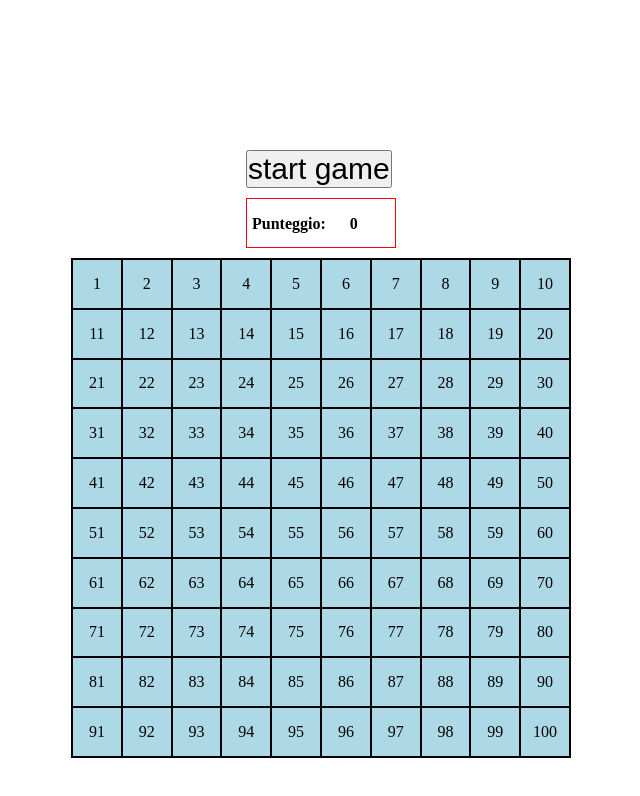
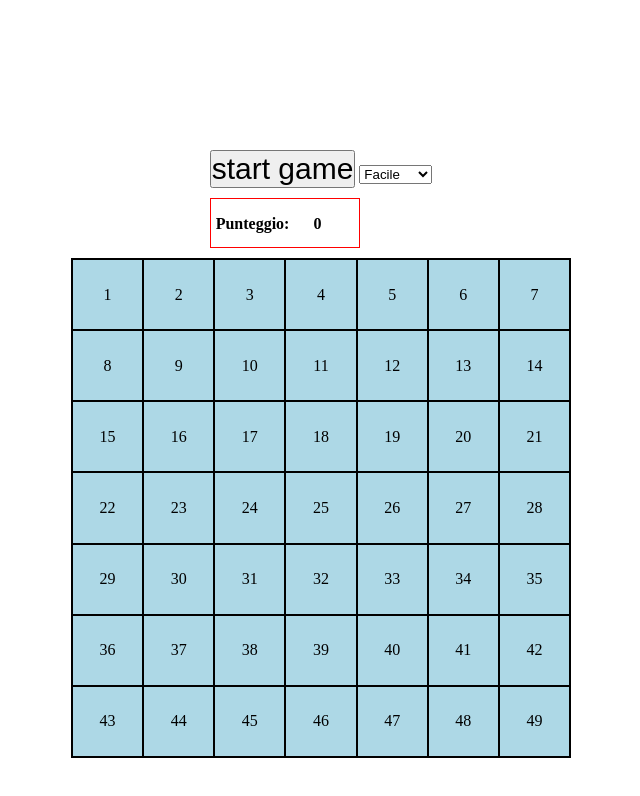
Before and after one commit to WalterCorsini/campo-minato, a plain HTML site: page index.html in a window 1280 px wide. Both pictures are taken after a click on the button "start game". Shown: the whole page, without its empty margins (319-959 px from the left). Drawn offline with Linux system fonts and the light colour scheme.

Commit message:
add difficult easy,medium,hard

```diff
--- a/css/style.css
+++ b/css/style.css
@@ -43,7 +43,26 @@ button{
     background-color: lightblue;
 }
 
-.cell{
+
+.easy{
+    display: flex;
+    align-items: center;
+    justify-content: center;
+    width: calc(100% / 7);
+    aspect-ratio: 1;
+    border: 1px solid black;
+}
+
+.medium{
+    display: flex;
+    align-items: center;
+    justify-content: center;
+    width: calc(100% / 9);
+    aspect-ratio: 1;
+    border: 1px solid black;
+}
+
+.hard{
     display: flex;
     align-items: center;
     justify-content: center;
--- a/index.html
+++ b/index.html
@@ -10,6 +10,11 @@
 <body>
     <header>
         <button id="btn-start">start game</button>
+        <select name="difficult" id="option">
+            <option value="easy">Facile</option>
+            <option value="medium">Normale</option>
+            <option value="hard">Difficile</option>
+        </select>
         <div id="result-container" class="hidden">
            <span id="result-title">Punteggio: </span>
             <span id="result"></span>
--- a/js/function.js
+++ b/js/function.js
@@ -4,8 +4,16 @@
  * @returns {object}  // element HTML
  */
 function createElem(number) {
+
   const elem = document.createElement("div");
-  elem.classList.add("cell");
+  switch(difficult){
+    case "easy":
+        elem.classList.add("easy", "cell"); break;
+    case "medium":
+        elem.classList.add("medium","cell"); break;
+    case "hard":
+        elem.classList.add("hard","cell"); break;
+  }
   elem.innerHTML = number;
   return elem;
 }
@@ -55,15 +63,15 @@ function endGame(text) {
  * @param {number} arraylength //  max number of bomb
  * @returns {object} // elemnt of bombArray
  */
-function createBomb(max, arraylength) {
+function createBomb() {
   const resultArray = [];
-  while (resultArray.length < arraylength) {
-    const rndNum = Math.floor(Math.random() * max) + 1;
+  while (resultArray.length < bomb) {
+    const rndNum = Math.floor(Math.random() * cell) + 1;
     if (!resultArray.includes(rndNum)) {
       console.log(typeof resultArray);
       resultArray.push(rndNum);
     }
   }
-  console.log(resultArray);
+  console.log(resultArray ,"array bomb");
   return resultArray;
 }
--- a/js/script.js
+++ b/js/script.js
@@ -1,30 +1,47 @@
 const btnStart = document.getElementById("btn-start");
 const containerElem = document.querySelector(".grid-container");
-const cell = 100;
-const bomb = 16;
-let maxPoints = cell - bomb;
+let cell = 0;
+let bomb = 0;
 let point = 0;
+let difficult;
+let resultElem;
+let resultpoint;
+let maxPoints;
+let bombElem;
 
 btnStart.addEventListener("click", function () {
-  const resultElem = document.getElementById("result-container");
-  const resultpoint = document.getElementById("result");
+  difficult = document.getElementById("option").value;
+  resultElem = document.getElementById("result-container");
+  resultpoint = document.getElementById("result");
+//  reset game
   containerElem.classList.remove("hidden");
+  resultElem.classList.remove("hidden");
   containerElem.innerHTML = "";
   resultpoint.innerHTML = "0";
   point = 0;
-
-  resultElem.classList.remove("hidden");
-
+// /reset game
+if(difficult == "easy"){
+  cell = 49;
+  bomb = 8;
+} else if(difficult == "medium"){
+  cell = 81;
+  bomb = 12;
+} else {
+  cell = 100;
+  bomb = 16;
+}
+maxPoints = cell - bomb;
   // create cell
   for (let i = 1; i <= cell; i++) {
     const currElem = containerElem.append(createElem(i));
   }
   // creat event listener for cell
-  const divElem = document.querySelectorAll(".cell");
-  for (let i = 0; i < 100; i++) {
+  const divElem = document.querySelectorAll("."+difficult);
+  for (let i = 0; i < cell; i++) {
+    console.log(i);
     divElem[i].addEventListener("click", checkCell);
   }
+
+  // create bomb
+  bombElem = createBomb();
 });
-
-// create bomb
-const bombElem = createBomb(cell, bomb);
```
